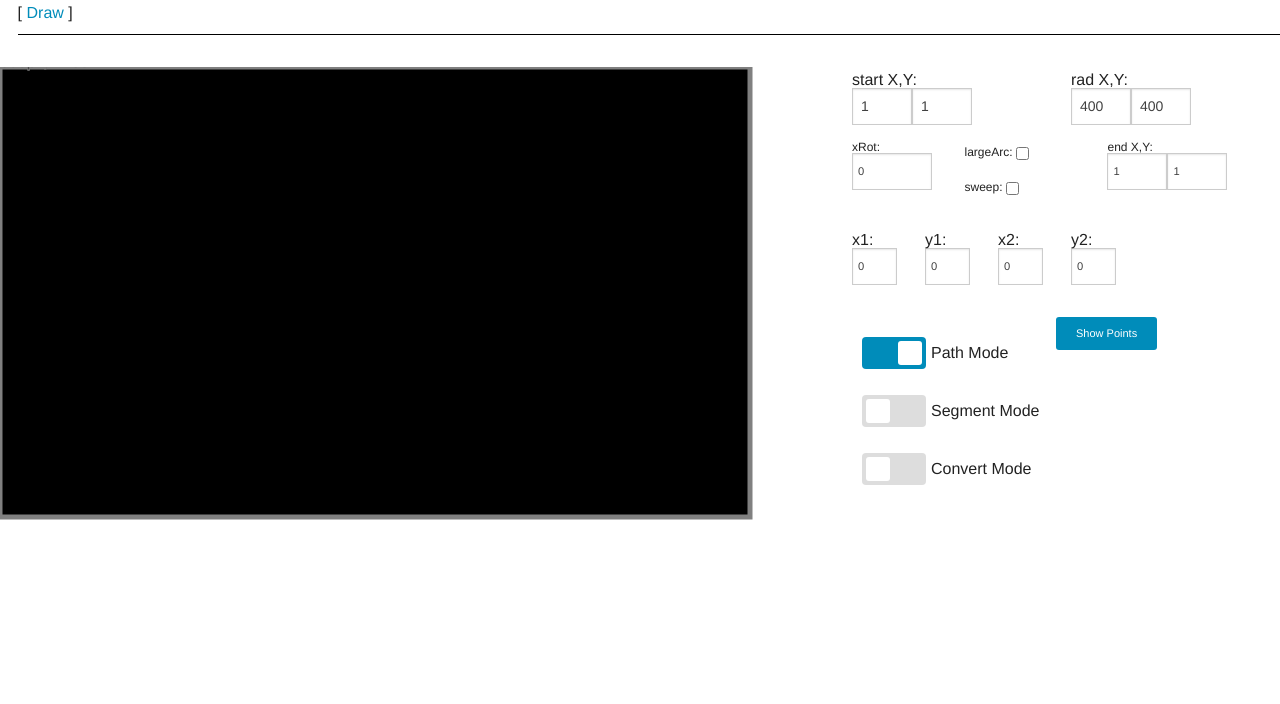
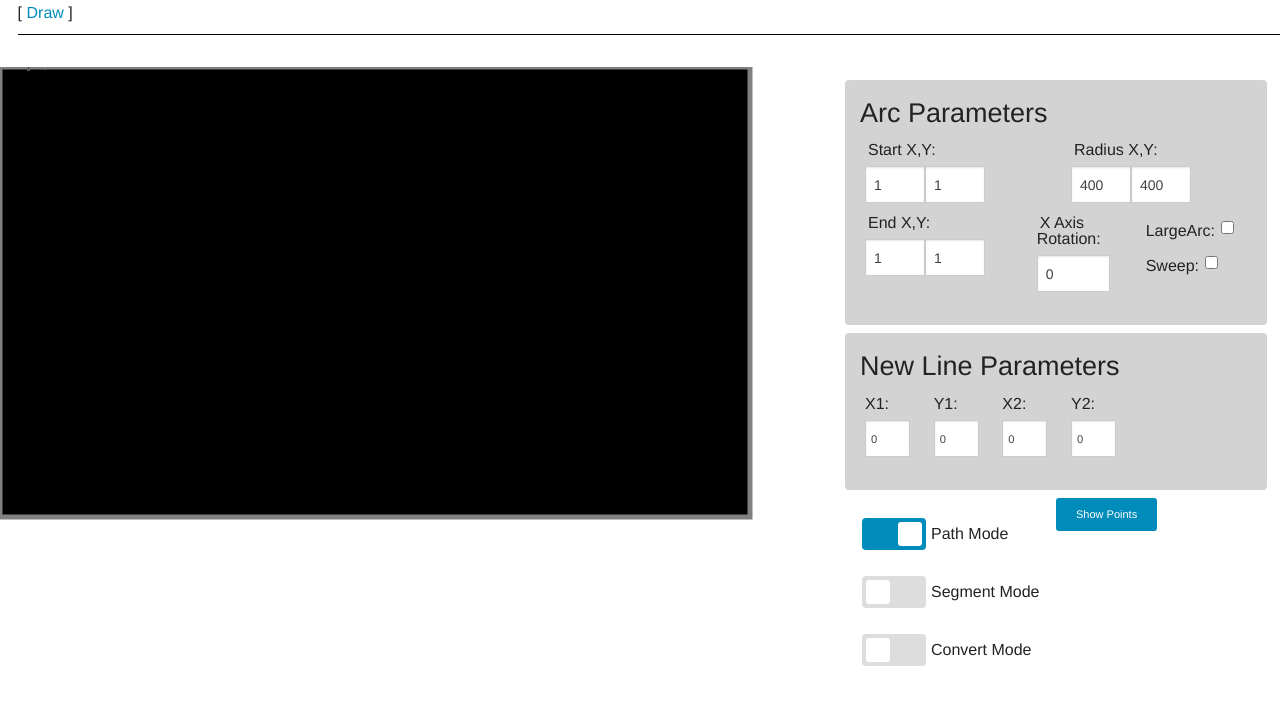
Before and after one commit to rpanos/Angular_demo_wSVG, a website: page app/index.html at #/view1 in a window 1280 px wide. Drawn offline with Linux system fonts and the light colour scheme.

Commit message:
Some improved styling

```diff
--- a/app/css/app.css
+++ b/app/css/app.css
@@ -1,4 +1,9 @@
 /* app css stylesheet */
+
+
+.body {
+    font-family: Helvetica, arial, freesans, clean, sans-serif, "Segoe UI Emoji", "Segoe UI Symbol
+}
 
 .menu {
   list-style: none;
@@ -97,6 +102,21 @@ li.coordsText {
   width: 100%;
   height: 90px;
 }
+.arc_params {
+    padding: 5px;
+    background-color: lightgray;
+    border-radius: 4px;
+
+    margin: 8px;
+}
+.line_params {
+    padding: 5px;
+    background-color: lightgray;
+    border-radius: 4px;
+
+    margin: 8px;
+}
+
 .editRegionRow_short {
   width: 100%;
   height: auto;
@@ -115,7 +135,6 @@ li.coordsText {
   position: relative;
 }
 .editRegionRowSub {
-
     position: relative;
 }
 
@@ -157,6 +176,19 @@ li.coordsText {
     font-size: .7rem;
     padding: 5px;
 }
+.form_row {
+
+}
+.form_row h3 {
+    margin: 10px;
+
+}
+.form_row input {
+    margin: 8px 0 12px 0;
+}
+.form_row span {
+    margin: 3px;
+}
 .flag_input{
     width:25px;
 }
@@ -184,6 +216,7 @@ li.coordsText {
 }
 .double_number_container .coord_input {
     max-width: 60px;
+    margin: 8px 0 12px 0;
 }
 /*.tempButton, */
 /*.coordsTable td {*/
--- a/app/partials/partial1.html
+++ b/app/partials/partial1.html
@@ -1,8 +1,10 @@
-<div id="drawRoot"  ng-mousemove="checkAllHover($event)" class="" data-ng-init="init()">
+<div id="drawRoot" ng-mousemove="checkAllHover($event)" class="" data-ng-init="init()">
 <div id="paperContainer" resizable class="">
-        <svg id="paper" ng-click="handlePaperClick($event)" ng-attr-height="{{svgObj.height}}" ng-attr-width="{{svgObj.width}}"  ng-mousemove="checkPaperHover($event)" stroke="grey" stroke-width="5" xmlns="http://www.w3.org/2000/svg">
+    <svg id="paper" ng-click="handlePaperClick($event)" ng-attr-height="{{svgObj.height}}"
+         ng-attr-width="{{svgObj.width}}" ng-mousemove="checkPaperHover($event)" stroke="grey" stroke-width="5"
+         xmlns="http://www.w3.org/2000/svg">
         <!--  ng-attr-height="{{svgObj.height}}" ng-attr-width="{{svgObj.width}}"   height="500" width="500"  -->
-            <rect x=0 y=0 width="100%" height="100%" />
+        <rect x=0 y=0 width="100%" height="100%"/>
         <line id="radiusLineObj_line" ng-attr-x1="{{guide.x1}}"
               ng-attr-y1="{{guide.y1}}" ng-attr-x2="{{guide.x2}}" ng-attr-y2="{{guide.y2}}"
               stroke="orange" stroke-width="2" ng-click="handleRadiusLineClick($event)"
@@ -30,124 +32,148 @@
 
     <div data-alert class="alert-box warning round" ng-show="(isFFox && !fFoxIsFunctional)">
         This application does not currently work properly in FFox.
-            <a  class="close">&times;</a>
+        <a class="close">&times;</a>
         <!--href="#"-->
     </div>
-        <div id="coords" >
+    <div id="coords">
+        <div class="arc_params">
             <form name="newPointFormCurve" novalidate class="" ng-submit="submitAddForm()">
-                <div class="row" >
+                <div class="form_row row">
+                    <h3>Arc Parameters</h3>
+                </div>
+                <div class="form_row row">
                     <div class="large-6 columns">
                         <div class="label_container">
-                            <span class="">start X,Y:</span>
+                            <span class="">Start X,Y:</span>
                         </div>
                         <div class="double_number_container">
-                            <input type="number" ng-model="currArcObj.x1" class="newLineObjCont coord_input float_lft"
+                            <input type="number" ng-model="currArcObj.x1"
+                                   class="newLineObjCont coord_input float_lft"
                                    name="np_startX"
                                    ng-max="svgObj.width" ng-min="0" ng-required=true ng-change="checkForm()">
-                            <input type="number" ng-model="currArcObj.y1" class="newLineObjCont coord_input float_lft"
+                            <input type="number" ng-model="currArcObj.y1"
+                                   class="newLineObjCont coord_input float_lft"
                                    name="np_startY"
                                    ng-max="svgObj.height" ng-min="0" ng-required=true ng-change="checkForm()">
                         </div>
                     </div>
                     <div class="large-6 columns">
                         <div class="label_container">
-                            <span class="">rad X,Y:</span>
+                            <span class="">Radius X,Y:</span>
                         </div>
                         <div class="double_number_container">
-                            <input type="number" ng-model="currArcObj.radiusx" class="newLineObjCont coord_input float_lft"
+                            <input type="number" ng-model="currArcObj.radiusx"
+                                   class="newLineObjCont coord_input float_lft"
                                    name="np_rx">
                             <!--ng-max="svgObj.width" ng-min="0" ng-required=true ng-change="checkForm()"-->
-                            <input type="number" ng-model="currArcObj.radiusy" class="newLineObjCont coord_input float_lft"
+                            <input type="number" ng-model="currArcObj.radiusy"
+                                   class="newLineObjCont coord_input float_lft"
                                    name="np_ry"
                                    ng-max="svgObj.height" ng-min="0" ng-required=true ng-change="checkForm()">
                         </div>
                     </div>
                 </div>
-                <div class="editRowStyle row" >
+                <div class="form_row row">
+                    <div class="large-5 columns">
+                        <div class="label_container">
+                            <span class="">End X,Y:</span>
+                        </div>
+                        <div class="double_number_container">
+                            <input type="number" ng-model="currArcObj.x2"
+                                   class="newLineObjCont coord_input float_lft"
+                                   name="np_endX"
+                                   ng-max="svgObj.width" ng-min="0" ng-required=true ng-change="checkForm()">
+                            <input type="number" ng-model="currArcObj.y2"
+                                   class="newLineObjCont coord_input float_lft"
+                                   name="np_endY"
+                                   ng-max="svgObj.height" ng-min="0" ng-required=true ng-change="checkForm()">
+                        </div>
+                    </div>
                     <div class="large-3 columns">
                         <div class="label_container">
-                            <span class="">xRot:</span>
+                            <span class="">X Axis Rotation:</span>
                         </div>
-                        <input type="number" ng-model="currArcObj.angle" class="newLineObjCont coord_input float_lft"
+                        <input type="number" ng-model="currArcObj.angle"
+                               class="newLineObjCont coord_input float_lft"
                                name="np_xRot"
                                ng-max="svgObj.width" ng-min="0" ng-required=true ng-change="checkForm()">
                     </div>
                     <div class="large-4 columns">
                         <div class="label_container tall_form">
-                            <span class="float_lft">largeArc:</span>
-                            <input type="checkbox" ng-model="currArcObj.largeArcFlag" ng-true-value=1 ng-false-value=0>
+                            <span class="float_lft">LargeArc:</span>
+                            <input type="checkbox" ng-model="currArcObj.largeArcFlag" ng-true-value=1
+                                   ng-false-value=0>
                         </div>
                         <div class="label_container tall_form">
-                            <span class="float_lft">sweep:</span>
+                            <span class="float_lft">Sweep:</span>
                             <input type="checkbox" ng-model="currArcObj.sweepFlag" ng-true-value=1 ng-false-value=0>
-                        </div>
-                    </div>
-
-                    <div class="large-5 columns">
-                        <div class="label_container">
-                            <span class="">end X,Y:</span>
-                        </div>
-                        <div class="double_number_container">
-                            <input type="number" ng-model="currArcObj.x2" class="newLineObjCont coord_input float_lft"
-                                   name="np_endX"
-                                   ng-max="svgObj.width" ng-min="0" ng-required=true ng-change="checkForm()">
-                            <input type="number" ng-model="currArcObj.y2" class="newLineObjCont coord_input float_lft"
-                                   name="np_endY"
-                                   ng-max="svgObj.height" ng-min="0" ng-required=true ng-change="checkForm()">
                         </div>
                     </div>
                     <div class="clearer"></div>
                 </div>
             </form>
+        </div>
+
+        <div class="line_params">
             <form name="newPointForm" novalidate class="" ng-submit="submitAddForm()">
-                <div class="row editRegionRowSub" >
+                <div class="form_row row">
+                    <h3>New Line Parameters</h3>
+                </div>
+                <div class="row form_row editRegionRowSub">
 
                     <div class="large-2 columns">
-                        x1:
+                        X1:
                         <input type="number" ng-model="newLineObj.x1" class="newLineObjCont coord_input" name="np_x1"
                                ng-max="svgObj.width" ng-min="0" ng-required=true ng-change="checkForm()">
                     </div>
                     <div class="large-2 columns">
-                        y1:
+                        Y1:
                         <input type="number" ng-model="newLineObj.y1" class="newLineObjCont coord_input" name="np_y1"
                                ng-max="svgObj.height" ng-min="0" ng-required=true ng-change="checkForm()">
                     </div>
                     <div class="large-1 columns">
                     </div>
                     <div class="large-2 columns">
-                        x2:
+                        X2:
                         <input type="number" ng-model="newLineObj.x2" class="newLineObjCont coord_input" name="np_x2"
                                ng-max="svgObj.width" ng-min="0" ng-required=true ng-change="checkForm()">
                     </div>
                     <div class="large-2 columns">
-                        y2:
+                        Y2:
                         <input type="number" ng-model="newLineObj.y2" class="newLineObjCont coord_input" name="np_y2"
                                ng-max="svgObj.height" ng-min="0" ng-required=true ng-change="checkForm()">
                     </div>
-                    <div ng-show="( newPointForm.$pristine  && (!newPointForm.np_x1.$valid || !newPointForm.np_y1.$valid || !newPointForm.np_x2.$valid  || !newPointForm.np_y2.$valid ))" class="formAlert large-3 columns">
+                    <div ng-show="( newPointForm.$pristine  && (!newPointForm.np_x1.$valid || !newPointForm.np_y1.$valid || !newPointForm.np_x2.$valid  || !newPointForm.np_y2.$valid ))"
+                         class="formAlert large-3 columns">
                         <span class="ccError">Oops position out of bounds{{newPointForm.$pristine }}</span>
                     </div>
                     <div class="clearer"></div>
                 </div>
                 <div class="editRegionRow" ng-show="showPointsForm">
                     <div class="button_holder">
-                        <button type="button" id="submit" class="red_Button cancelButton add_point_button" ng-click="submitAddForm()">
+                        <button type="button" id="submit" class="red_Button cancelButton add_point_button"
+                                ng-click="submitAddForm()">
                             Add Line
                         </button>
                     </div>
                     <!--type="submit"-->
                 </div>
             </form>
+        </div>
         <div class="XeditRegionRow row">
             <div class="modes_region large-6 columns" ng-click="checkPathMode()">
 
-                    <rcp-radio selection="path"    label="Path Mode" selection-name="currentMode" is-checked="true"></rcp-radio>
-                    <rcp-radio selection="segment" label="Segment Mode" selection-name="currentMode" ></rcp-radio>
-                    <rcp-radio selection="convert" label="Convert Mode" selection-name="currentMode" ></rcp-radio>
-                    <button type="button" class="red_Button cancelButton add_point_button" ng-click="convertSegment()" ng-show="(drawMode == 'convert')">
+                <rcp-radio selection="path" label="Path Mode" selection-name="currentMode"
+                           is-checked="true"></rcp-radio>
+                <rcp-radio selection="segment" label="Segment Mode" selection-name="currentMode"></rcp-radio>
+                <rcp-radio selection="convert" label="Convert Mode" selection-name="currentMode"></rcp-radio>
+                <button type="button" class="red_Button cancelButton add_point_button" ng-click="convertSegment()"
+                        ng-show="(drawMode == 'convert')">
                     Convert Line
                 </button>
-                    <div class="editRegionRow_short" ng-show="(drawMode == 'convert')" >Click on an existing line segment to convert to an arc.</div>
+                <div class="editRegionRow_short" ng-show="(drawMode == 'convert')">Click on an existing line segment
+                    to convert to an arc.
+                </div>
 
             </div>
             <div id="coordsList large-6 columns">
```
Lines whose indentation alone changed are shown as unchanged.
